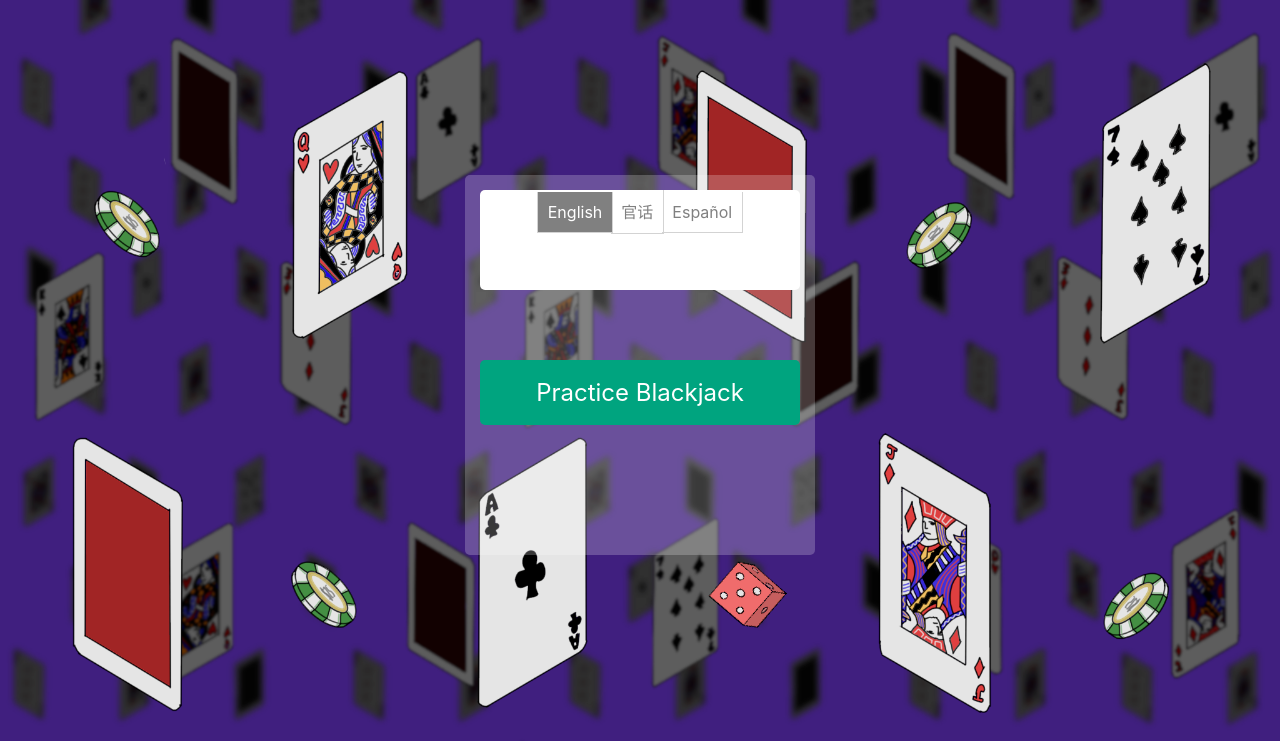
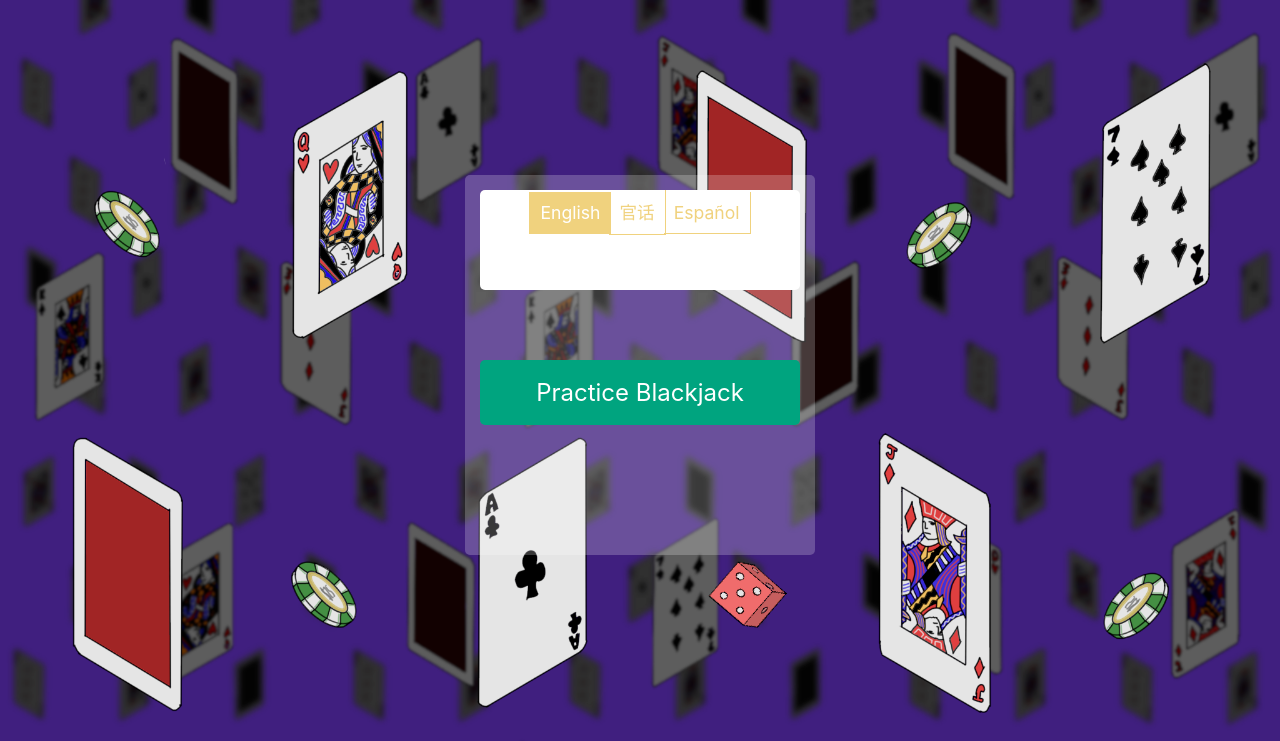
Before and after one commit to slslsls/jumpingjacks, a React (Create React App) app: page / in a window 1280 px wide. Shown: the top 741 px of the page. Built offline with nearby package versions, Linux system fonts and the light colour scheme.

Commit message:
change gold color

```diff
--- a/src/components/BlackjackContainer.css
+++ b/src/components/BlackjackContainer.css
@@ -45,12 +45,12 @@ html, body {
   position: relative;
   height: 14.5em;
   width: 65%;
-  border: 3px solid #F9D160;
+  border: 3px solid #F0D27E;
 }
 
 .dealer-cards-container p {
   font-size: .8em;
-  color: #F9D160;
+  color: #F0D27E;
   position: absolute;
   bottom: -12px;
   width: 100%;
--- a/src/components/Grid.css
+++ b/src/components/Grid.css
@@ -39,7 +39,7 @@ th:last-child, td:last-child {
 }
 
 .grid-dd {
-  background-color: #F9D160;
+  background-color: #F0D27E;
   color: white;
 }
 
--- a/src/components/Home.css
+++ b/src/components/Home.css
@@ -55,12 +55,13 @@ body, html {
 }
 
 .language {
-  border: 1px solid lightgray;
+  font-size: 1.1em;
+  border: 1px solid #F0D27E;
   border-left: none;
   border-top: none;
   margin: -1px;
   display: inline-block;
-  color: gray;
+  color: #F0D27E;
   padding: 10px;
   -webkit-transition:all .2s ease;
      -moz-transition:all .2s ease;
@@ -70,10 +71,10 @@ body, html {
 }
 
 .language:first-child {
-  border-left: 1px solid lightgray;
+  border-left: 1px solid #F0D27E;
 }
 
 .selected-language {
   color: white;
-  background-color: gray;
+  background-color: #F0D27E;
 }
```
